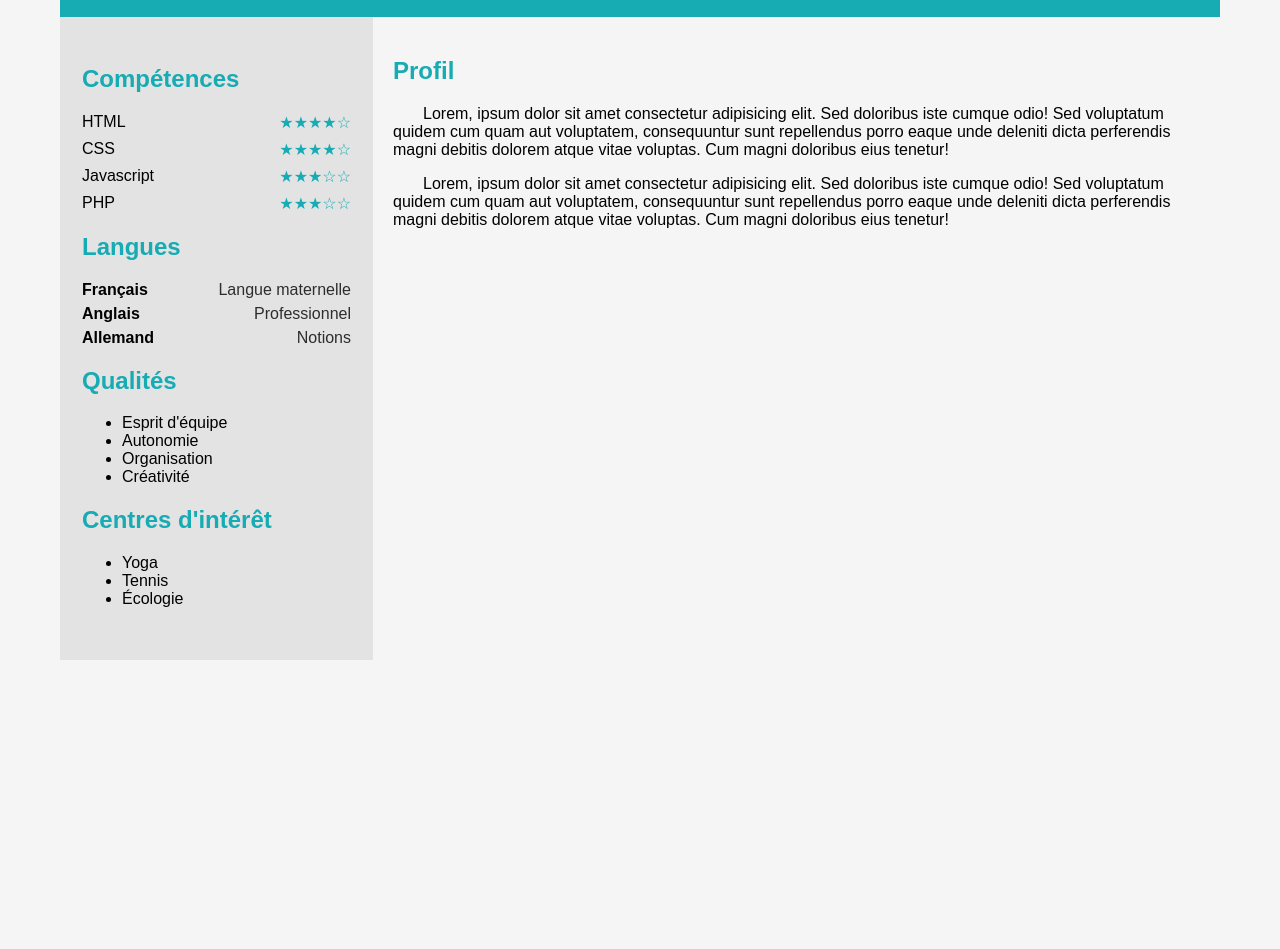
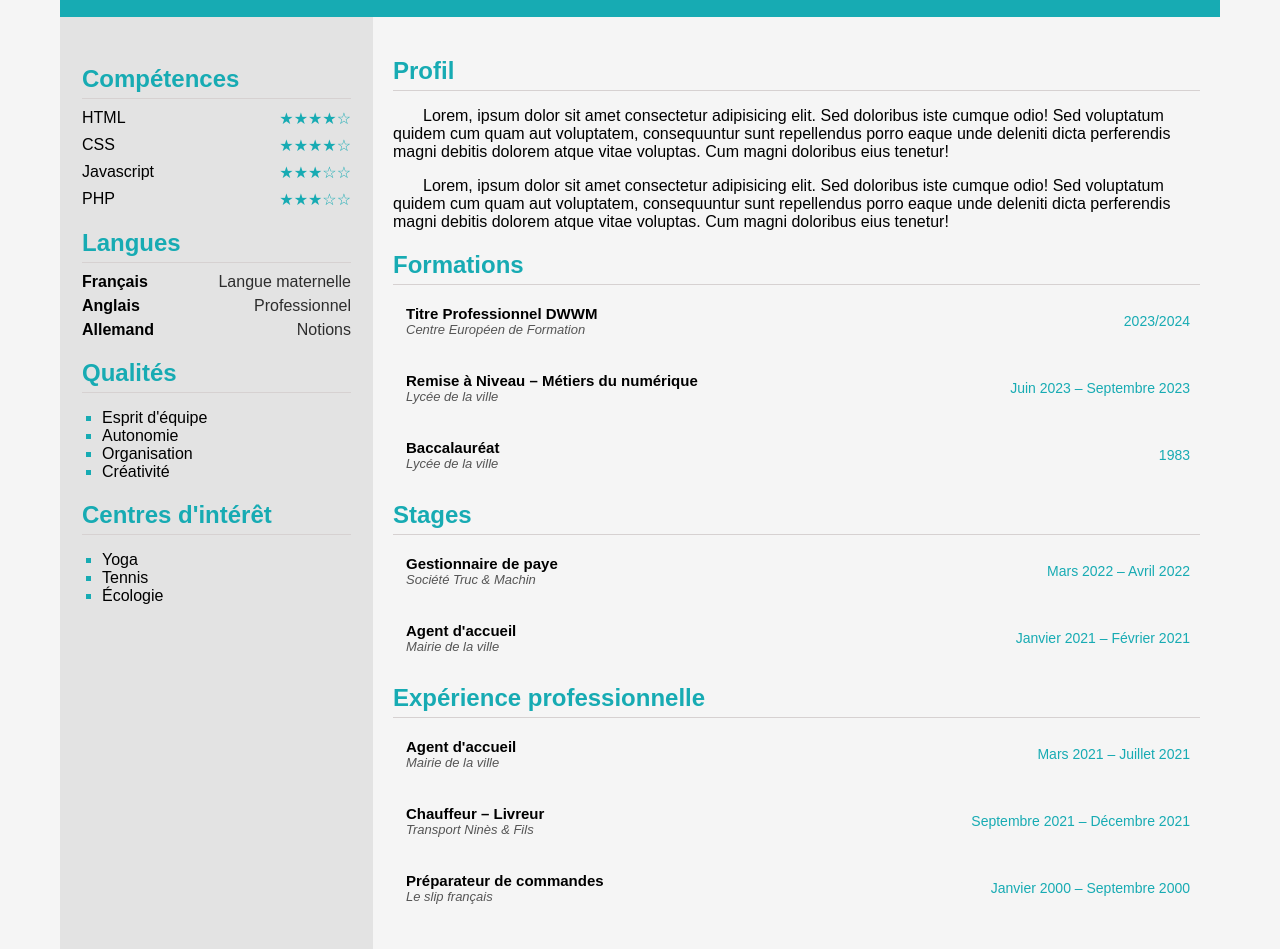
Before and after one commit to Lgrlt/GIRAULT_L-o_Devoir_3_CV_HTML_CSS.zip, a plain HTML site: page index.html in a window 1280 px wide. Shown: the part 133-1082 px from the top of the page. Before the commit the page ends 800 px from the top, so only its background shows below. Drawn offline with Linux system fonts and the light colour scheme.

Commit message:
add main

```diff
--- a/assets/css/style.css
+++ b/assets/css/style.css
@@ -137,5 +137,58 @@ h2{
   font-style: normal;
 }
 
+.taglist {
+  list-style-type: square;
+  padding-left: 20px;
+}
+
+.taglist li {
+  color: #000;
+  position: relative;
+}
+
+.taglist li::marker {
+  color: #17abb3;
+}
+
+h2 {
+  border-bottom: 1px solid #d6d1d1;
+  padding-bottom: 5px;
+  margin-bottom: 10px;
+}
 
 /* MAIN*/
+
+
+.item {
+  display: grid;
+  grid-template-columns: 1fr auto;
+  align-items: center;
+  margin-bottom: 15px;
+  padding: 10px;               /* Ajoute un peu d’air autour du texte */
+  border-left: 3px solid transparent; /* Bordure gauche invisible par défaut */
+  transition: all 0.3s ease;   /* Animation fluide */
+}
+
+.item-title {
+  font-weight: bold;
+  font-size: 15px;
+  color: #000;
+}
+
+.item-sub {
+  font-size: 13px;
+  font-style: italic;
+  color: #555;
+}
+
+.item-date {
+  font-size: 14px;
+  color: #17abb3;
+  text-align: right;
+  white-space: nowrap; /* Empêche le retour à la ligne */
+}
+.item:hover {
+  background-color: #f0fafa;   /* Fond clair au survol */
+  border-left: 3px solid #17abb3; /* Trait vertical bleu */
+}
--- a/index.html
+++ b/index.html
@@ -100,7 +100,76 @@ voluptatum quidem cum quam aut voluptatem, consequuntur sunt repellendus porro e
 deleniti dicta perferendis magni debitis dolorem atque vitae voluptas. Cum magni doloribus
 eius tenetur!
 </p>
-    <section class="profile section"></section>
+    <section class="profile section">
+    <h2>Formations</h2>
+        <div class="item">
+<div>
+<div class="item-title">Titre Professionnel DWWM</div>
+<div class="item-sub">Centre Européen de Formation</div>
+</div>
+<div class="item-date">2023/2024</div>
+</div>
+<div class="item">
+<div>
+<div class="item-title">Remise à Niveau – Métiers du numérique</div>
+<div class="item-sub">Lycée de la ville</div>
+</div>
+<div class="item-date">Juin 2023 – Septembre 2023</div>
+</div>
+<div class="item">
+<div>
+<div class="item-title">Baccalauréat</div>
+<div class="item-sub">Lycée de la ville</div>
+</div>
+<div class="item-date">1983</div>
+</div>
+    </section>
+
+
+        <section class="section">
+        <h2>Stages</h2>
+            <div class="item">
+            <div>
+            <div class="item-title">Gestionnaire de paye</div>
+            <div class="item-sub">Société Truc &amp; Machin</div>
+            </div>
+            <div class="item-date">Mars 2022 – Avril 2022</div>
+            </div>
+            <div class="item">
+            <div>
+            <div class="item-title">Agent d'accueil</div>
+            <div class="item-sub">Mairie de la ville</div>
+            </div>
+            <div class="item-date">Janvier 2021 – Février 2021</div>
+            </div>
+        </section>
+    <section class="section">
+
+        <h2>Expérience professionnelle</h2>
+            <div class="item">
+            <div>
+            <div class="item-title">Agent d'accueil</div>
+            <div class="item-sub">Mairie de la ville</div>
+            </div>
+            <div class="item-date">Mars 2021 – Juillet 2021</div>
+            </div>
+            <div class="item">
+            <div>
+            <div class="item-title">Chauffeur – Livreur</div>
+            <div class="item-sub">Transport Ninès &amp; Fils</div>
+            </div>
+            <div class="item-date">Septembre 2021 – Décembre 2021</div>
+            </div>
+            <div class="item">
+            <div>
+            <div class="item-title">Préparateur de commandes</div>
+            <div class="item-sub">Le slip français</div>
+            </div>
+            <div class="item-date">Janvier 2000 – Septembre 2000</div>
+            </div>
+</section>
+
+    </section>
 </main>
 </div>
 </body>
```
